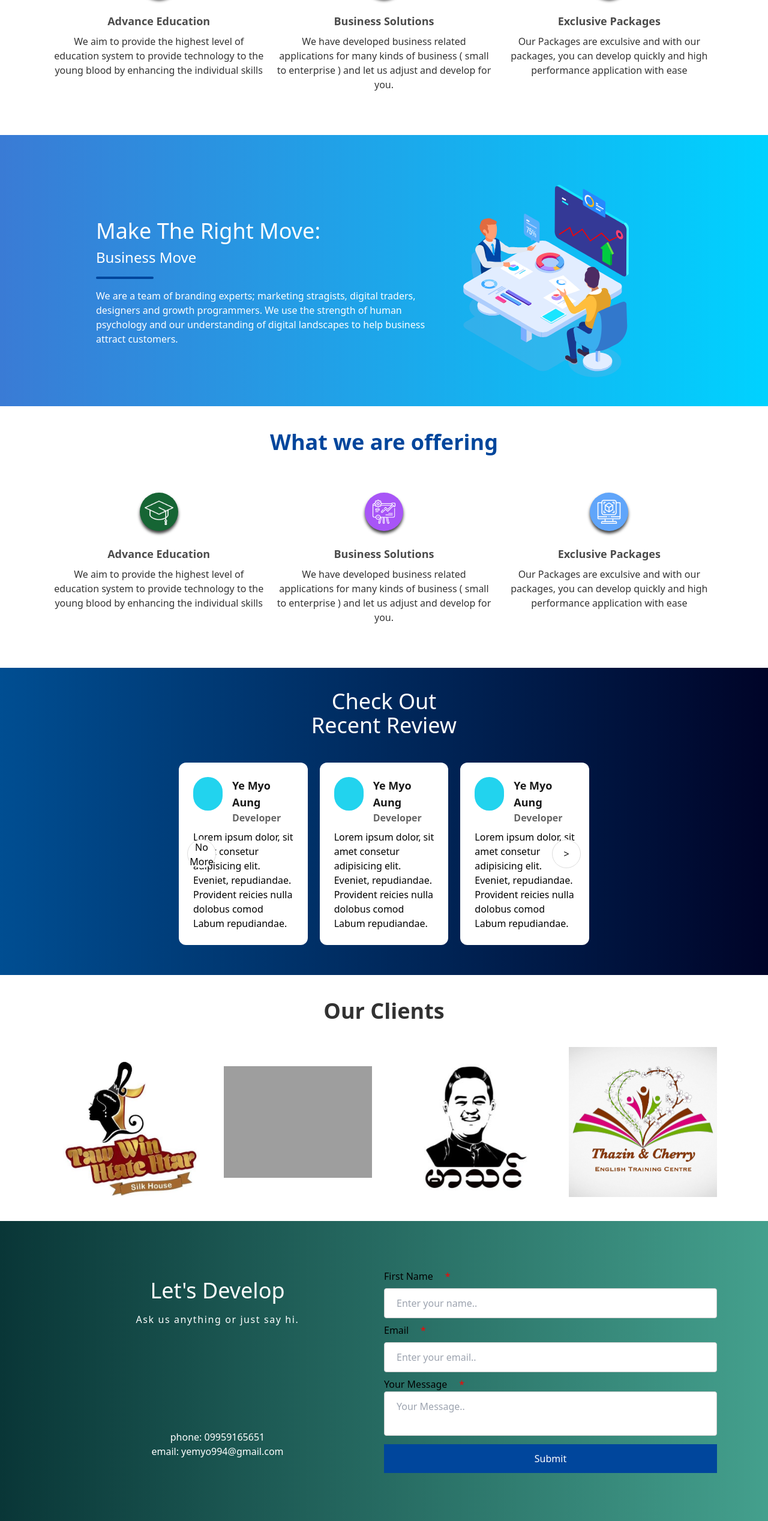
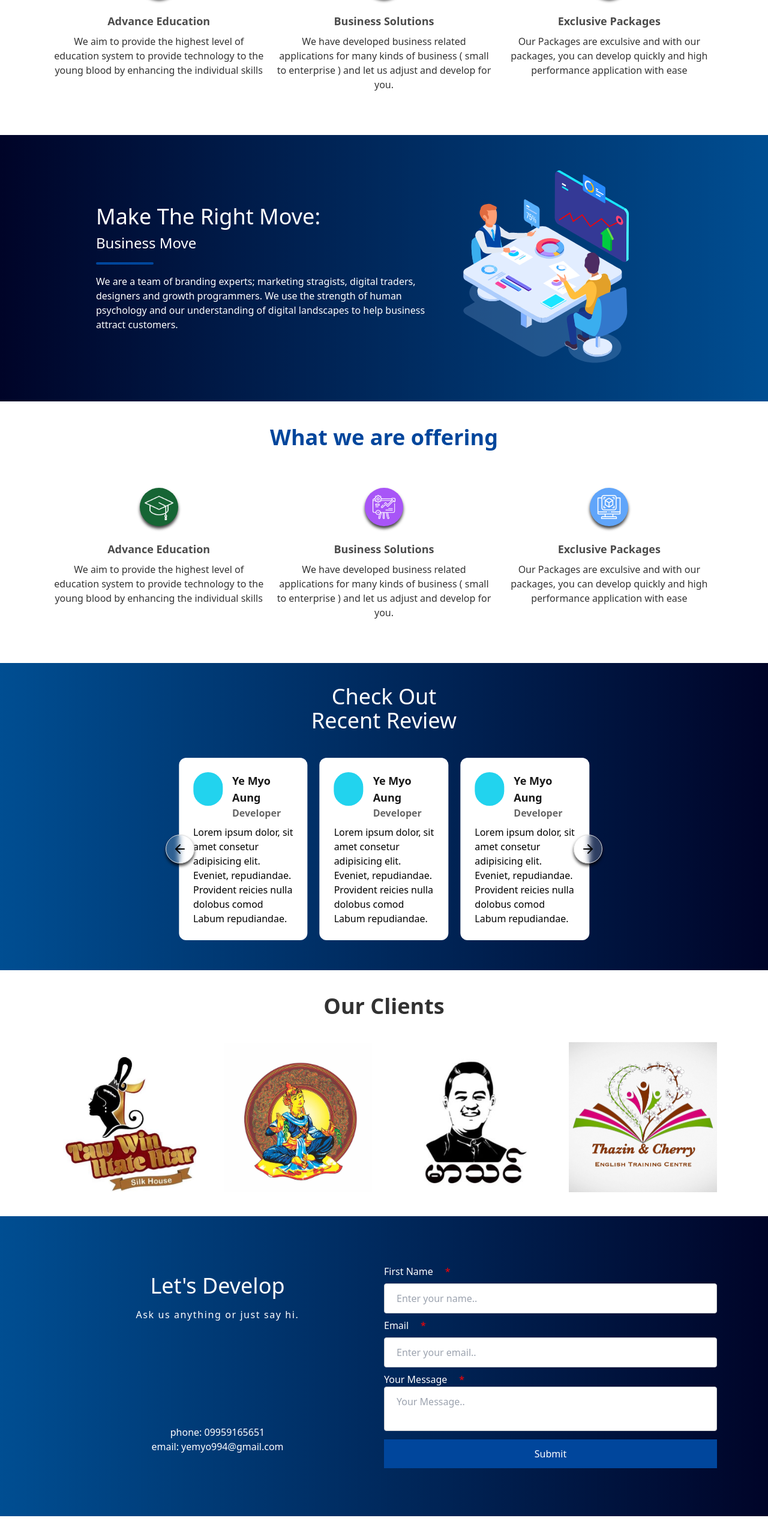
Before and after one commit to Starlight-Studio-Ltd/starlight-website, a React (Vite) app: page / in a window 1280 px wide. Shown: the part 1019-3554 px from the top of the page at 60% size. Built offline with nearby package versions, Linux system fonts and the light colour scheme; grey boxes are pictures that could not be loaded.

Commit message:
Unified gradient

```diff
--- a/src/components/Carousel.css
+++ b/src/components/Carousel.css
@@ -41,20 +41,27 @@
   position: absolute;
   z-index: 1;
   top: 50%;
+
   transform: translateY(-50%);
   width: 48px;
   height: 48px;
   border-radius: 24px;
-  background-color: white;
+  background-color: var(--lightGray);
   border: 1px solid #ddd;
+
+  display: flex;
+  justify-content: center;
+  align-items: center;
 }
 
 .left-arrow {
-  left: 24px;
+  left: -12px;
+  backdrop-filter: blur(5px);
 }
 
 .right-arrow {
-  right: 24px;
+  right: -12px;
+  backdrop-filter: blur(5px);
 }
 
 /* @media (hover: none) and (pointer: coarse) {
--- a/src/components/Carousel.tsx
+++ b/src/components/Carousel.tsx
@@ -1,4 +1,5 @@
 import React, { ReactNode, useEffect, useState } from "react";
+import { ArrowLeft, ArrowRight, MinusCircle } from "react-feather";
 import "./Carousel.css";
 
 interface ICarousel {
@@ -8,7 +9,7 @@ interface ICarousel {
 }
 
 export const Carousel = ({ children, show }: ICarousel) => {
-  const [currentIndex, setCurrentIndex] = useState(0);
+  const [currentIndex, setCurrentIndex] = useState(1);
   const [length, setLength] = useState(React.Children.count(children));
   const [touchPosition, setTouchPosition] = useState(null);
 
@@ -59,12 +60,16 @@ export const Carousel = ({ children, show }: ICarousel) => {
         <div className="carousel-wrapper">
           {/*  */}
           {currentIndex == 0 ? (
-            <button onClick={prev} className="left-arrow">
-              No More
+            <button
+              onClick={prev}
+              className="left-arrow shadow-custom cursor-not-allowed"
+              disabled
+            >
+              <MinusCircle />
             </button>
           ) : (
-            <button onClick={prev} className="left-arrow">
-              &lt;
+            <button onClick={prev} className="left-arrow shadow-custom">
+              <ArrowLeft />
             </button>
           )}
           <div
@@ -84,12 +89,15 @@ export const Carousel = ({ children, show }: ICarousel) => {
           {/*  */}
 
           {currentIndex == length - show ? (
-            <button onClick={next} className="right-arrow">
-              no More
+            <button
+              onClick={next}
+              className="right-arrow shadow-custom cursor-not-allowed"
+            >
+              <MinusCircle />
             </button>
           ) : (
-            <button onClick={next} className="right-arrow">
-              &gt;
+            <button onClick={next} className="right-arrow shadow-custom">
+              <ArrowRight />
             </button>
           )}
         </div>
--- a/src/pages/HomePage/Footer.tsx
+++ b/src/pages/HomePage/Footer.tsx
@@ -15,7 +15,7 @@ export const Footer = () => {
             <p>email: yemyo994@gmail.com</p>
           </div>
         </div>
-        <div className="form w-full flex-1 text-black">
+        <div className="form w-full flex-1 text-white">
           <form action="">
             <label>First Name</label>
             <input type="text" name="Name" placeholder="Enter your name.." />
@@ -25,7 +25,7 @@ export const Footer = () => {
 
             <label>Your Message</label>
             <textarea
-              style={{ resize: "none" }}
+              style={{ resize: "none", color: "black" }}
               name="Your Message"
               placeholder="Your Message.."
             />
--- a/src/pages/HomePage/MakeTheRightMove.tsx
+++ b/src/pages/HomePage/MakeTheRightMove.tsx
@@ -11,8 +11,8 @@ export const MakeTheRightMove = () => {
   const { View } = useLottie(options);
 
   return (
-    <section className="MakeTheRightMove__gradient MakeTheRightMove">
-      <div className="mx-40 flex items-center justify-between pt-10 text-white">
+    <section className="MakeTheRightMove__gradient MakeTheRightMove py-4">
+      <div className="mx-40 flex items-center justify-between  text-white">
         <div className="flex w-2/3  flex-col">
           <h2 className="pb-2 text-4xl">Make The Right Move:</h2>
           <p className=" text-2xl">Business Move</p>
--- a/src/pages/HomePage/pages.css
+++ b/src/pages/HomePage/pages.css
@@ -1,7 +1,7 @@
 .MakeTheRightMove__gradient {
-  background: #00d2ff;
-  background: -webkit-linear-gradient(to right, #3a7bd5, #00d2ff);
-  background: linear-gradient(to right, #3a7bd5, #00d2ff);
+  background: #000428;
+  background: -webkit-linear-gradient(to left, #004e92, #000428);
+  background: linear-gradient(to left, #004e92, #000428);
 }
 
 .Review__gradient {
@@ -85,6 +85,7 @@ select {
   border: 1px solid #ccc;
   border-radius: 4px;
   box-sizing: border-box;
+  color: black;
 }
 
 input[type="submit"] {
@@ -103,7 +104,7 @@ input[type="submit"]:hover {
 }
 
 .Footer {
-  background: #44a08d;
-  background: -webkit-linear-gradient(to right, #093637, #44a08d);
-  background: linear-gradient(to right, #093637, #44a08d);
+  background: #000428;
+  background: -webkit-linear-gradient(to right, #004e92, #000428);
+  background: linear-gradient(to right, #004e92, #000428);
 }
```
Also changed, not shown: src/assets/clients/lawkanet.jpg (added).
